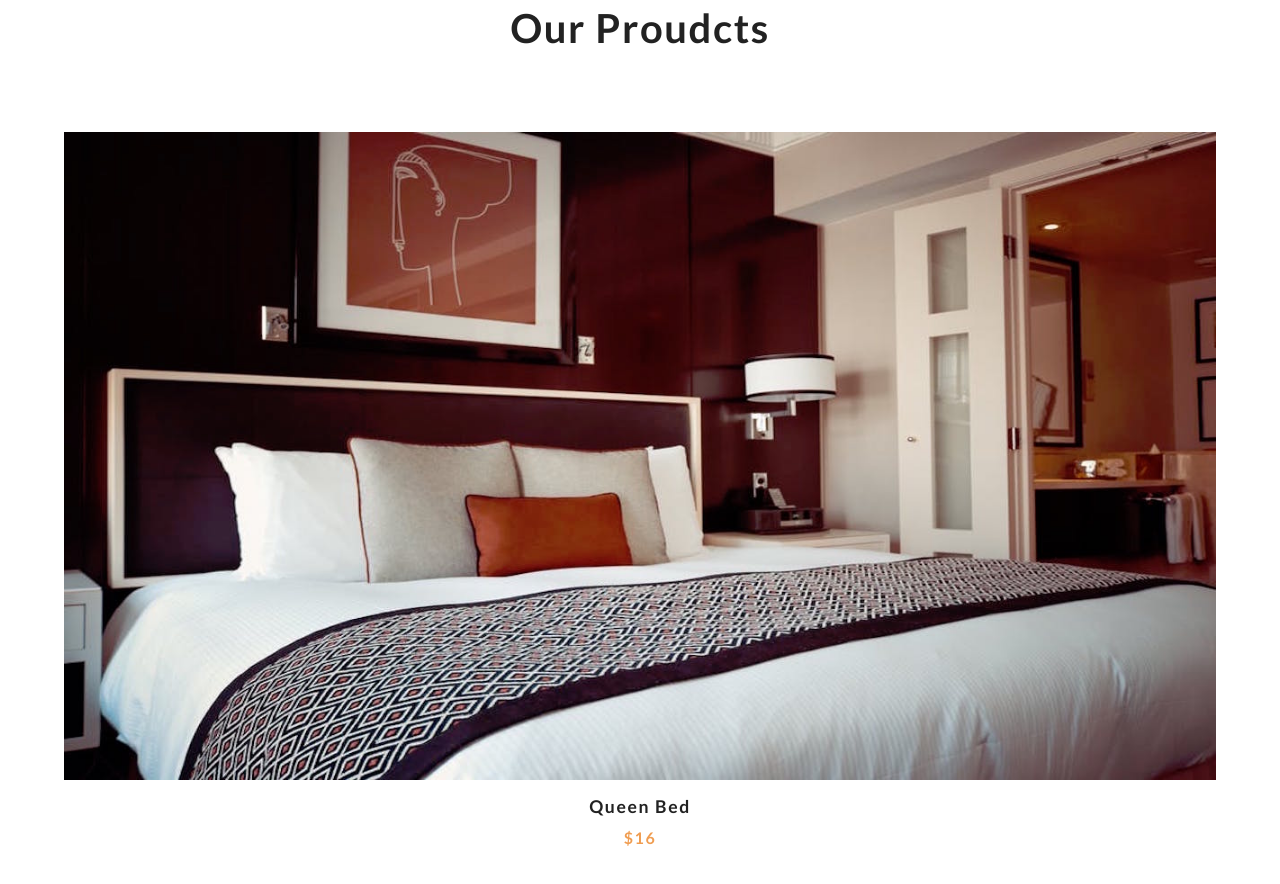
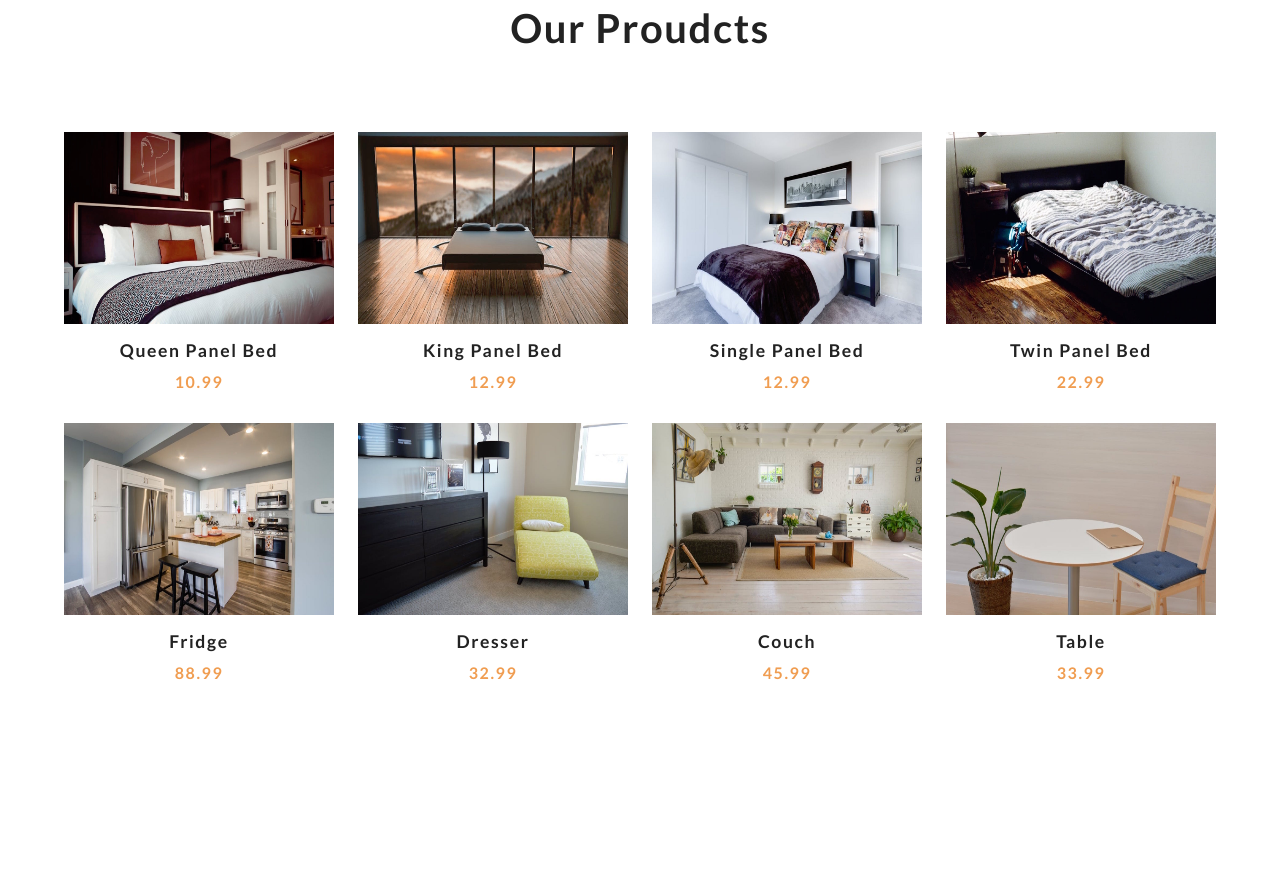
Before and after one commit to Srdjan-Margetic/Comfy-house---practice, a plain HTML site: page index.html in a window 1280 px wide. Shown: the part 860-1744 px from the top of the page. After the commit the page ends 1606 px from the top, so only its background shows below. Drawn offline with Linux system fonts and the light colour scheme.

Commit message:
product placed in to innerHTML

```diff
--- a/app.js
+++ b/app.js
@@ -35,6 +35,26 @@ class Products {
 
 // display products
 class UI {
+    displayProducts(products) {
+        let result = '';
+        products.forEach(product => {
+            result += `
+            <!-- single product -->
+            <article class="product">
+                <div class="img-container">
+                    <img src=${product.image} alt="product" class="product-img">
+                    <button class="bag-btn" data-id=${product.id}
+                        <i class="fas fa-shopping-cart"> add to bag</i>
+                    </button>
+                </div>
+                <h3>${product.title}</h3>
+                <h4>${product.price}</h4>
+            </article>
+    <!-- end of single product -->
+            `;
+        })
+        productsDOM.innerHTML = result;
+    }
 
 };
 
@@ -49,5 +69,5 @@ document.addEventListener('DOMContentLoaded', () => {
     const products = new Products();
 
     // get all products
-    products.getProducts().then(products => console.log(products));
+    products.getProducts().then(products => ui.displayProducts(products));
 });
--- a/index.html
+++ b/index.html
@@ -40,7 +40,7 @@
     </div>
     <div class="products-center">
     <!-- single product -->
-    <article class="product">
+    <!-- <article class="product">
         <div class="img-container">
             <img src="./images/product-1.jpeg" alt="product" class="product-img">
             <button class="bag-btn" data-id="1">
@@ -49,7 +49,7 @@
         </div>
         <h3>queen bed</h3>
         <h4>$16</h4>
-    </article>
+    </article> -->
     <!-- end of single product -->
     </div>
 </section>
```
